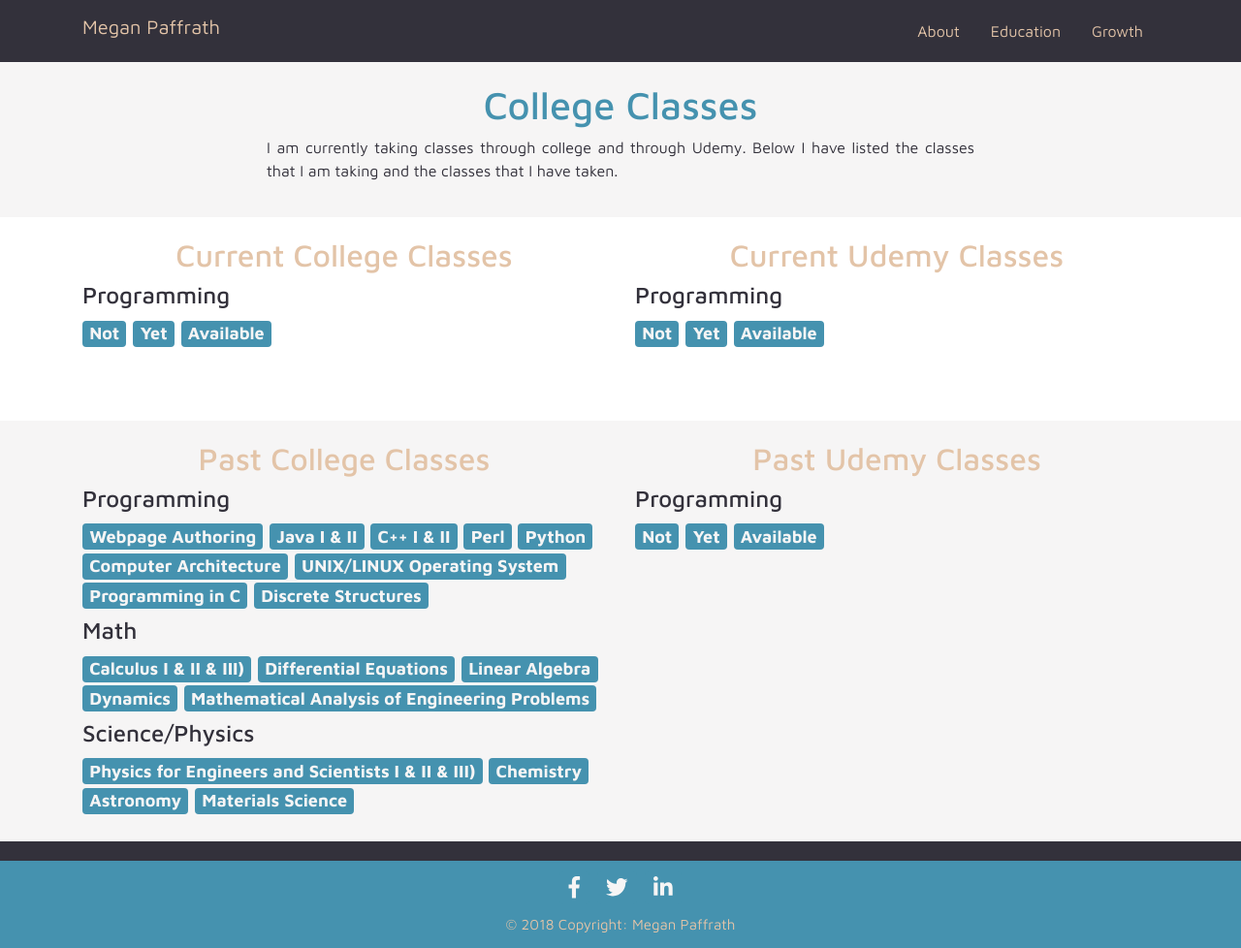
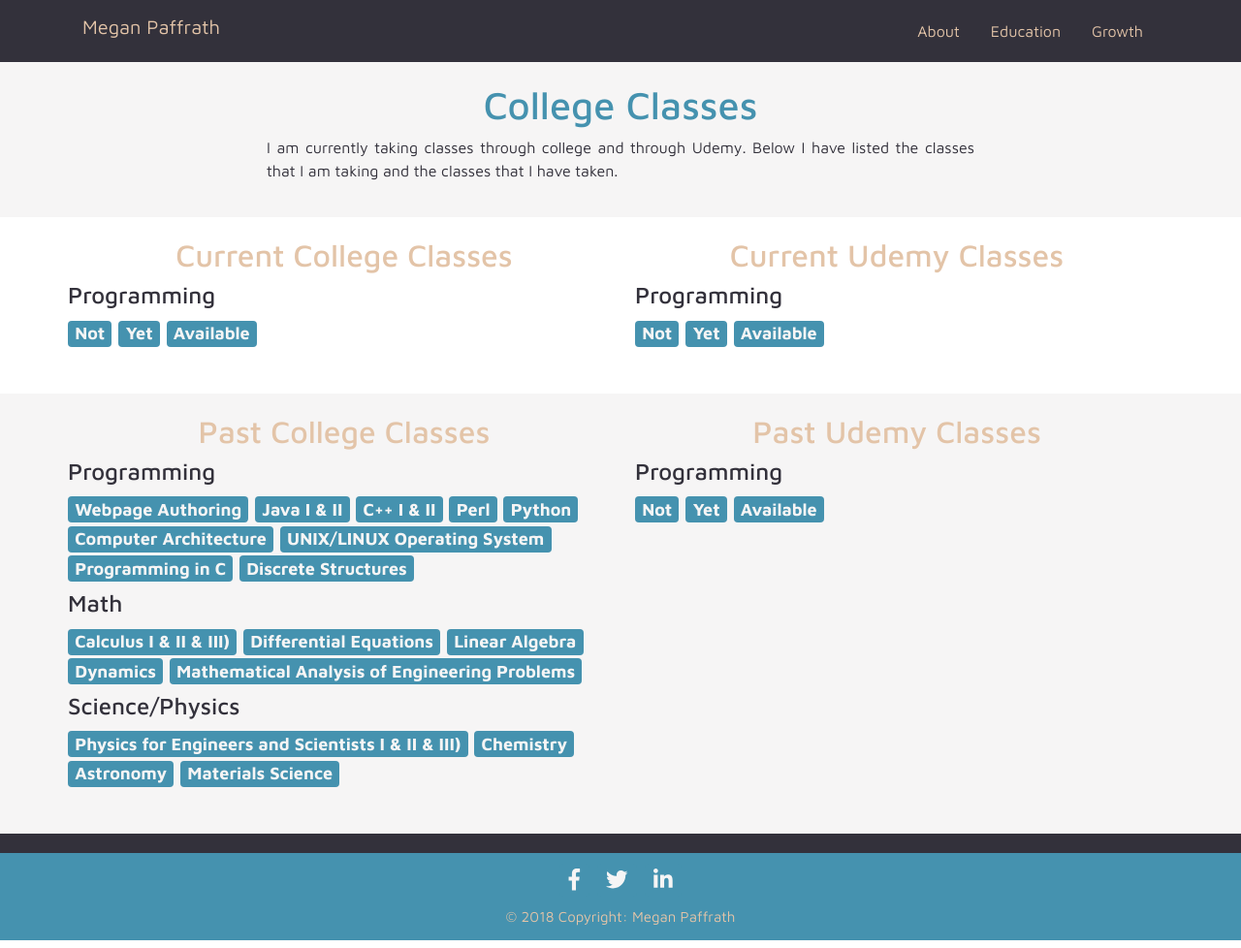
Before and after one commit to MeganPaffrath/MyWebsite2019, a plain HTML site: page programming.html in a window 1280 px wide. Shown: the whole page at 97% size. Drawn offline with nearby package versions, Linux system fonts and the light colour scheme.

Commit message:
padding on education page fixed

```diff
--- a/css/styles.css
+++ b/css/styles.css
@@ -91,13 +91,17 @@ h4 {
 p {
   text-align: justify;
 }
-.section {
-  background-color: #f6f5f5;
+.section-pd {
   padding: 20px 0;
 }
-.section-other {
-  background-color: $fff;
-  padding: 20px 0;
+.section-pd-bottom {
+  padding: 0 0 20px 0;
+}
+.section-dark {
+  background-color: #f6f5f5;
+}
+.section-light{
+  background-color: #fff;
 }
 .center-tb {
   margin: auto 0;
--- a/programming.html
+++ b/programming.html
@@ -56,7 +56,7 @@
 
 
       <!--About Me-->
-      <div class="section">
+      <div class="section-pd section-dark">
         <div class="container">
           <h1>College Classes</h1>
           <div class="row">
@@ -69,11 +69,11 @@
             </div>
           </div></div></div>
 
-          <div class="section-other">
+          <div class="section-light section-pd">
             <div class="container">
 
           <div class="row">
-            <div class="col-lg-6">
+            <div class="col-lg-6 section-pd-bottom">
               <h2>Current College Classes</h2>
               <h4>Programming</h4>
               <center>
@@ -98,15 +98,14 @@
               </center>
             </div>
           </div>
-          <br><br>
 
           </div></div>
 
-          <div class="section">
+          <div class="section-dark section-pd">
             <div class="container">
 
           <div class="row">
-            <div class="col-lg-6">
+            <div class="col-lg-6 section-pd-bottom">
               <h2>Past College Classes</h2>
               <h4>Programming</h4>
               <center>
```
Also changed, not shown: index.html (+1 -1 lines).
